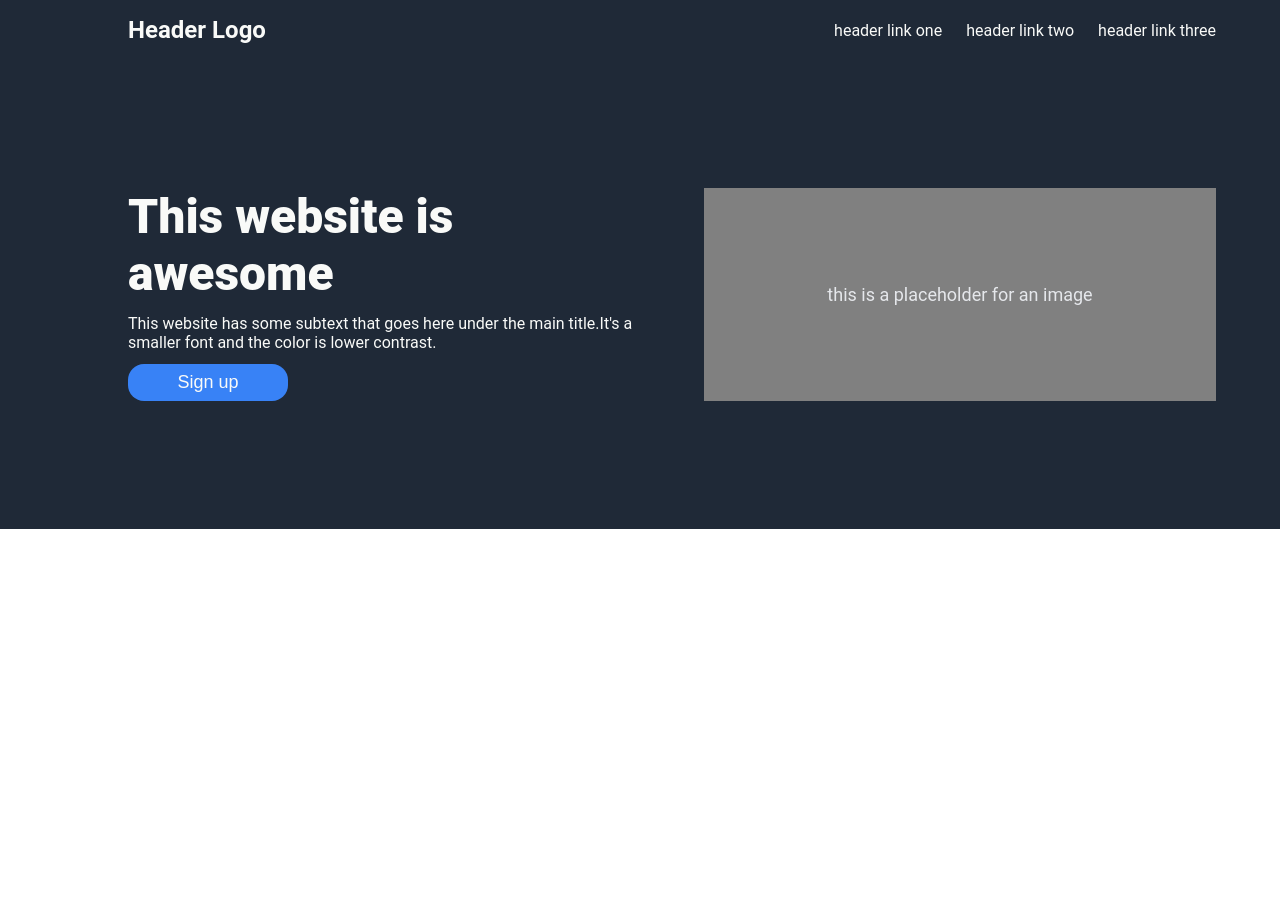
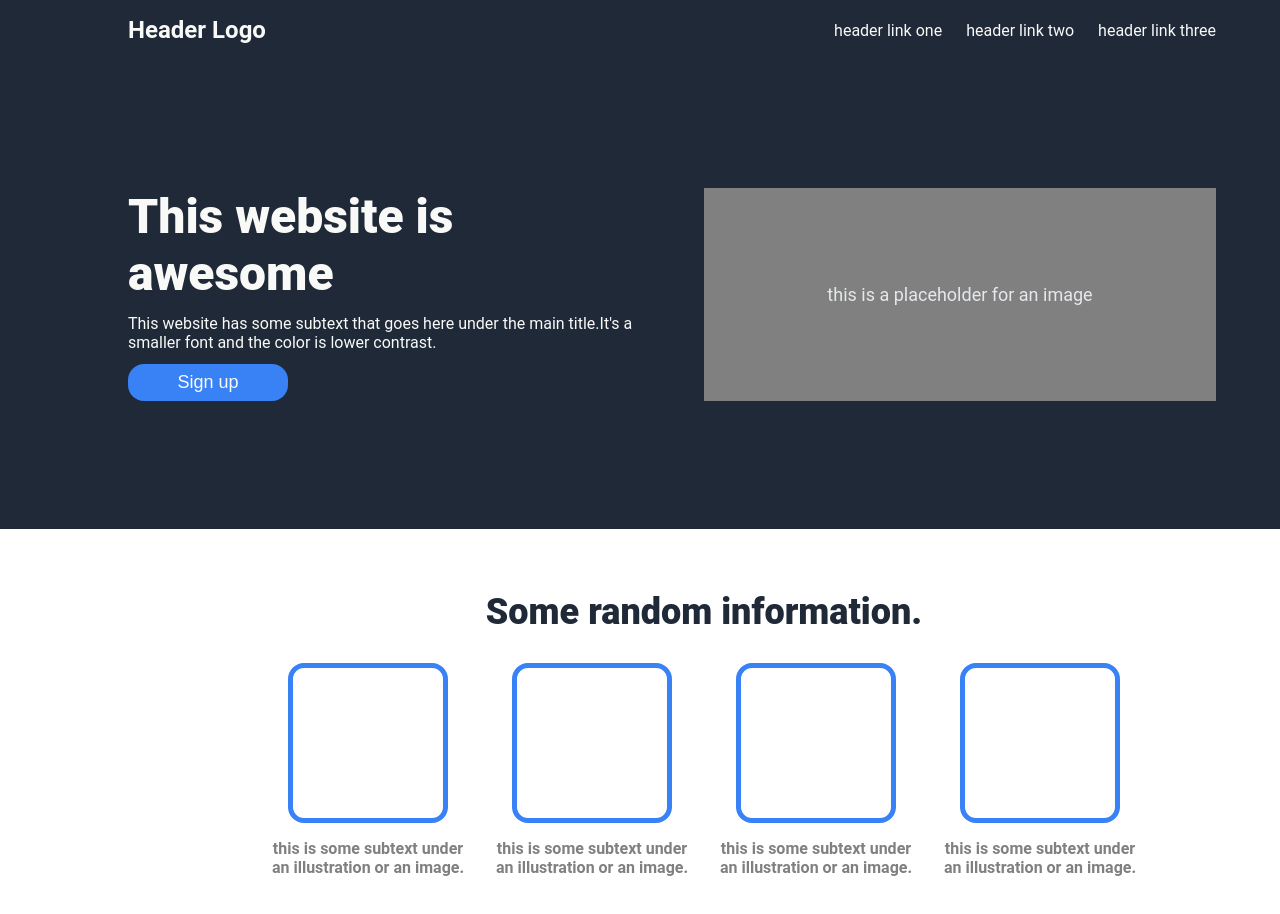
Before and after one commit to dzemojuka/odin-landing-page, a plain HTML site: page html/index.html in a window 1280 px wide. Before the commit the page ends 800 px from the top, so only its background shows below. Drawn offline with Linux system fonts and the light colour scheme.

Commit message:
Add information section

```diff
--- a/css/styles.css
+++ b/css/styles.css
@@ -70,3 +70,40 @@ button{
     border-radius: 16px;
     border: 0;
 }
+.information-section {
+    display: flex;
+    flex-direction: column;
+    align-items: center;
+    margin-left: 128px;
+    margin-top: 32px;
+    margin:32px 0px 32px 128px
+}
+.information-section h2 {
+    font-size: 36px;
+    font-weight: 900;
+    color: #1F2937;
+}
+.information-section h3{
+    color: gray;
+    font-size: 16px;
+}
+.square {
+    width:150px;
+  height:150px;
+  border:solid #3882f6 5px;
+  border-radius: 16px;
+}
+.information-lower{
+    flex: 1;
+    display: flex;
+    gap: 24px;
+}
+.information-section .container{
+    flex: 1;
+    display: flex;
+    flex-direction: column;
+    width: 200px;
+    justify-content: center;
+    align-items: center;
+    text-align: center;
+}
--- a/html/index.html
+++ b/html/index.html
@@ -32,6 +32,34 @@
         this is a placeholder for an image
     </div>
 </div>
+</div>
+<div class="information-section">
+    <h2>Some random information.</h2>
+    <div class="information-lower">
+        <div class="container">
+            <div class="square">
+            </div>
+            <h3>this is some subtext under an illustration or an image.</h3>
+        </div>
+        <div class="container">
+            <div class="square">
+
+            </div>
+            <h3>this is some subtext under an illustration or an image.</h3>
+        </div>
+        <div class="container">
+            <div class="square">
+
+            </div>
+            <h3>this is some subtext under an illustration or an image.</h3>
+        </div>
+        <div class="container">
+            <div class="square">
+
+            </div>
+            <h3>this is some subtext under an illustration or an image.</h3>
+        </div>
     </div>
+</div>
 </body>
 </html>
```
